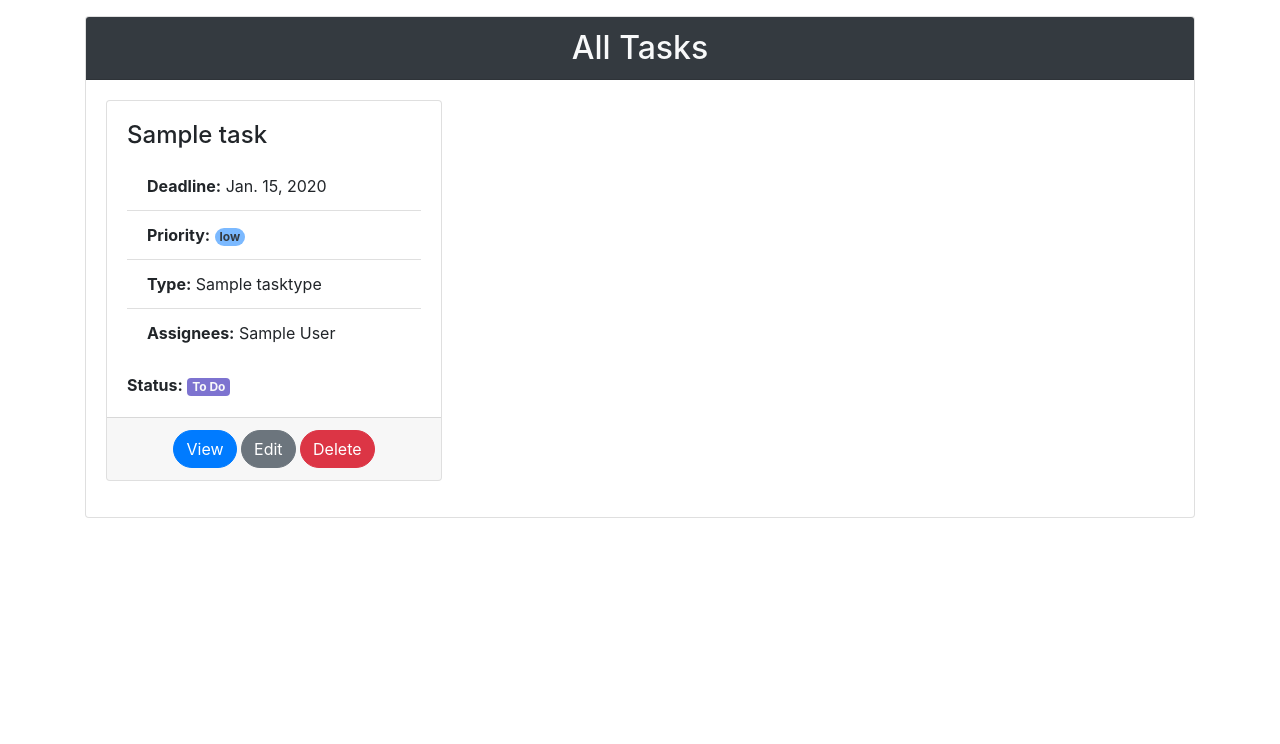
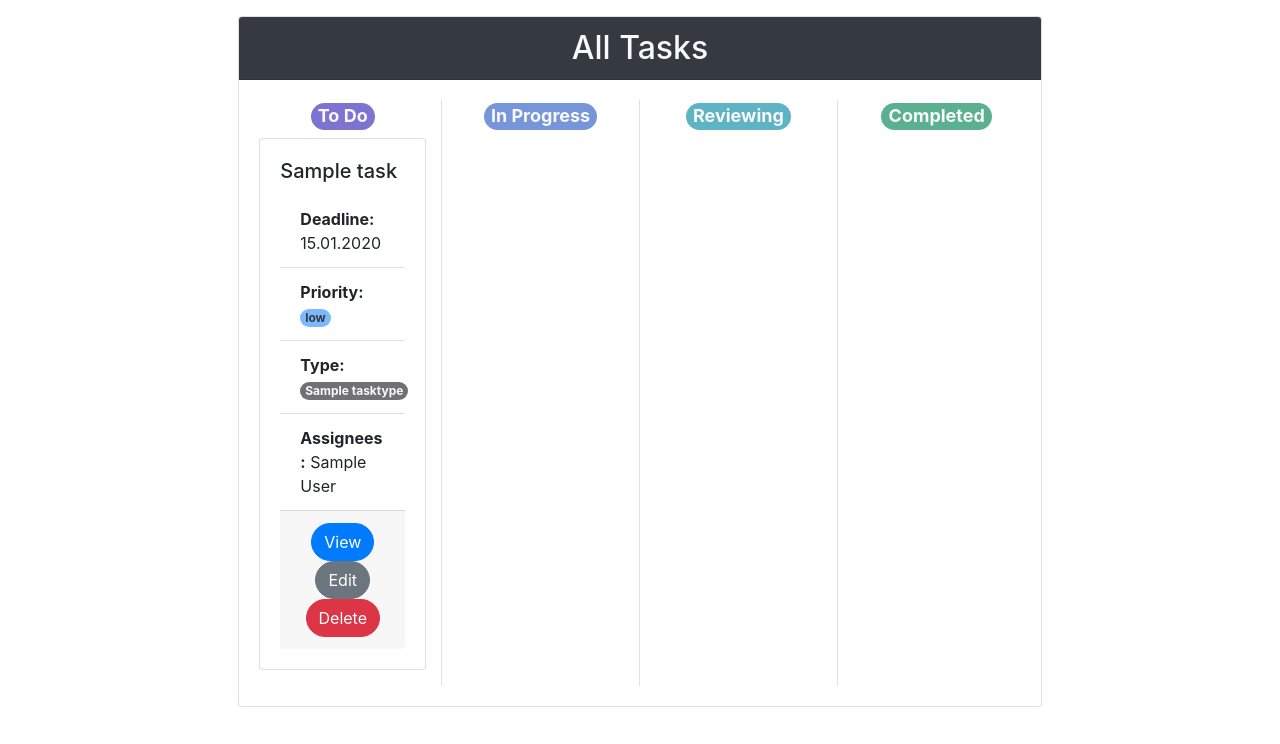
Before and after one commit to DanSheremeta/task-manager, a Django app: page / in a window 1280 px wide. Shown: the part 56-800 px from the top of the page. Run offline with Django 5.2, Linux system fonts and the light colour scheme; a user stored in the database is signed in; tables that the repository leaves empty hold one stand-in row (values such as "Sample post").

Commit message:
splited task list to 4 columns by statuses

```diff
--- a/tasks/views.py
+++ b/tasks/views.py
@@ -24,10 +24,18 @@ class HomePageView(TemplateView):
     def get_context_data(self, **kwargs):
         context = super().get_context_data(**kwargs)
 
-        context["workers"] = get_user_model().objects.all().prefetch_related("tasks__task_type")
+        context["workers"] = (
+            get_user_model().objects.all().prefetch_related("tasks__task_type")
+        )
 
-        tasks_status_count = Task.objects.values("status").annotate(total=Count("status")).order_by("status")
-        context["tasks_status_count"] = {task["status"]: task["total"] for task in tasks_status_count}
+        tasks_status_count = (
+            Task.objects.values("status")
+            .annotate(total=Count("status"))
+            .order_by("status")
+        )
+        context["tasks_status_count"] = {
+            task["status"]: task["total"] for task in tasks_status_count
+        }
         context["tasks_count"] = Task.objects.count()
 
         return context
@@ -44,9 +52,13 @@ class TaskListView(LoginRequiredMixin, generic.ListView):
 
         name = self.request.GET.get("name", "")
 
-        context["search_form"] = TaskListView(
-            initial={"name": name}
-        )
+        context["search_form"] = TaskListView(initial={"name": name})
+        context["statuses"] = [
+            ("to_do", "#7d73d0", "To Do"),
+            ("in_progress", "#7696d9", "In Progress"),
+            ("reviewing", "#5eb4c2", "Reviewing"),
+            ("completed", "#5ab090", "Completed"),
+        ]
         return context
 
     def get_queryset(self):
@@ -54,9 +66,7 @@ class TaskListView(LoginRequiredMixin, generic.ListView):
         form = TaskNameSearchForm(self.request.GET)
 
         if form.is_valid():
-            return queryset.filter(
-                name__icontains=form.cleaned_data["name"]
-            )
+            return queryset.filter(name__icontains=form.cleaned_data["name"])
 
 
 class TaskUpdateView(LoginRequiredMixin, generic.UpdateView):
@@ -64,10 +74,7 @@ class TaskUpdateView(LoginRequiredMixin, generic.UpdateView):
     form_class = TaskForm
 
     def get_success_url(self):
-        return reverse_lazy(
-            "tasks:task-detail",
-            kwargs={"pk": self.kwargs["pk"]}
-        )
+        return reverse_lazy("tasks:task-detail", kwargs={"pk": self.kwargs["pk"]})
 
 
 class TaskDeleteView(LoginRequiredMixin, generic.DeleteView):
@@ -84,6 +91,12 @@ class WorkerTaskListView(LoginRequiredMixin, generic.ListView):
     def get_context_data(self, *, object_list=None, **kwargs):
         context = super(WorkerTaskListView, self).get_context_data(**kwargs)
         context["only_current_user"] = True
+        context["statuses"] = [
+            ("to_do", "#7d73d0", "To Do"),
+            ("in_progress", "#7696d9", "In Progress"),
+            ("reviewing", "#5eb4c2", "Reviewing"),
+            ("completed", "#5ab090", "Completed"),
+        ]
         return context
 
     def get_queryset(self):
@@ -102,16 +115,15 @@ class WorkerUpdateView(LoginRequiredMixin, generic.UpdateView):
     template_name = "tasks/worker_form.html"
 
     def get_success_url(self):
-        return reverse_lazy(
-            "tasks:worker-detail",
-            kwargs={"pk": self.kwargs["pk"]}
-        )
+        return reverse_lazy("tasks:worker-detail", kwargs={"pk": self.kwargs["pk"]})
 
     def get_object(self, queryset=None):
         obj = super(WorkerUpdateView, self).get_object(queryset=queryset)
 
         if obj != self.request.user:
-            raise PermissionDenied("You don't have permission to update info about this worker!")
+            raise PermissionDenied(
+                "You don't have permission to update info about this worker!"
+            )
         return obj
 
 
@@ -141,15 +153,13 @@ class WorkerRegistrationView(View):
         positions = Position.objects.all()
         form = WorkerCreationForm()
         return render(
-            request,
-            self.template_name,
-            {"form": form, "positions": positions}
+            request, self.template_name, {"form": form, "positions": positions}
         )
 
     def post(self, request, *args, **kwargs):
         form = WorkerCreationForm(request.POST)
         if form.is_valid():
-            position_id = request.POST.get('position')
+            position_id = request.POST.get("position")
             position = Position.objects.get(pk=position_id)
             user = form.save(commit=False)
             user.position = position
@@ -159,7 +169,5 @@ class WorkerRegistrationView(View):
         else:
             positions = Position.objects.all()
             return render(
-                request,
-                self.template_name,
-                {"form": form, "positions": positions}
+                request, self.template_name, {"form": form, "positions": positions}
             )
--- a/templates/tasks/task_list.html
+++ b/templates/tasks/task_list.html
@@ -5,20 +5,25 @@
 {% endblock %}
 
 {% block content %}
-  <div class="container">
+<div class="container col-sm-8 mb-3">
   <div class="card">
     <div class="card-header bg-dark text-light">
       <h2 class="text-center mb-0">{% if only_current_user %}Your{% else %}All{% endif %} Tasks</h2>
     </div>
     <div class="card-body">
       <div class="row">
+        {% for status, color, title in statuses %}
+          <div class="col-md-3 {% if not forloop.last %}border-right{% endif %}" style="border-color: #dee2e6;">
+            <h4 class="text-center">
+              <span class="badge text-light rounded-pill" style="background-color: {{ color }}">{{ title }}</span>
+            </h4>
             {% for task in task_list %}
-            <div class="col-md-6 col-lg-4">
+              {% if task.status == status %}
                 <div class="card mb-3">
                   <div class="card-body">
-                  <h4 class="card-title">{{ task.name }}</h4>
+                      <h5 class="card-title">{{ task.name }}</h5>
                       <ul class="list-group list-group-flush">
-                    <li class="list-group-item"><strong>Deadline:</strong> {{ task.deadline }}</li>
+                        <li class="list-group-item"><strong>Deadline:</strong> {{ task.deadline|date:"d.m.Y" }}</li>
                         <li class="list-group-item"><strong>Priority:</strong>
                           {% if task.priority == "low" %}
                             <span class="badge rounded-pill text-dark"
@@ -31,36 +36,17 @@
                                   style="background-color: #fa6b6b">{{ task.priority }}</span>
                           {% endif %}
                         </li>
-                    <li class="list-group-item"><strong>Type:</strong> {{ task.task_type.name }}</li>
+                        <li class="list-group-item"><strong>Type:</strong>
+                          <span class="badge rounded-pill text-light"
+                                style="background-color: #717173">{{ task.task_type.name }}</span>
+                        </li>
                         <li class="list-group-item">
                           <strong>Assignees:</strong>
                           {% for assignee in task.assignees.all %}
-                        {{ assignee.get_full_name }}
-                        {% if not forloop.last %}, {% endif %}
+                            {{ assignee.get_full_name }}{% if not forloop.last %}, {% endif %}
                           {% endfor %}
                         </li>
                       </ul>
-                  <div class="mt-3">
-                    <strong>Status:</strong>
-                    {% if task.status == "to_do" %}
-                      <span class="badge text-light" style="background-color: #7d73d0">
-                          To Do
-                        </span>
-                    {% elif task.status == "in_progress" %}
-                      <span class="badge text-light" style="background-color: #7696d9">
-                          In Progress
-                        </span>
-                    {% elif task.status == "reviewing" %}
-                      <span class="badge text-light" style="background-color: #5eb4c2">
-                          Reviewing
-                        </span>
-                    {% elif task.status == "completed" %}
-                      <span class="badge text-light" style="background-color: #5ab090">
-                          Completed
-                        </span>
-                    {% endif %}
-                  </div>
-                </div>
                       <div class="card-footer text-muted text-center">
                         <a href="{% url 'tasks:task-detail' task.id %}" class="btn btn-primary rounded-pill">View</a>
                         <a href="{% url 'tasks:task-update' task.id %}" class="btn btn-secondary rounded-pill">Edit</a>
@@ -68,15 +54,10 @@
                       </div>
                   </div>
                 </div>
-            {% if forloop.counter|divisibleby:3 and not forloop.last %}
-              </div>
-              <div class="row">
               {% endif %}
             {% empty %}
-            <div class="col-12">
-              <p class="text-center">
-                {% if only_current_user %}You have {% else %}There is {% endif %}no tasks yet.
-              </p>
+              <p class="text-center">No tasks in "{{ title }}" yet.</p>
+            {% endfor %}
           </div>
         {% endfor %}
       </div>
```
Lines whose indentation alone changed are shown as unchanged.
